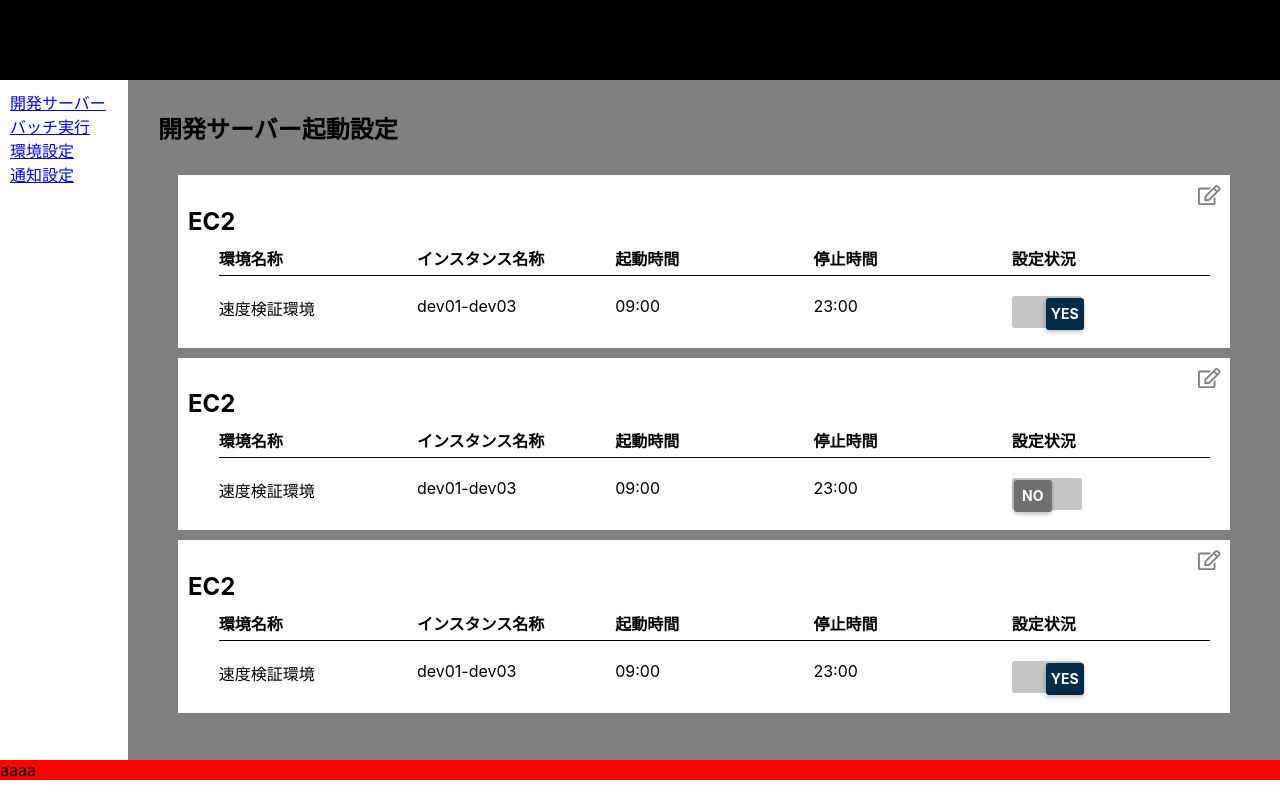
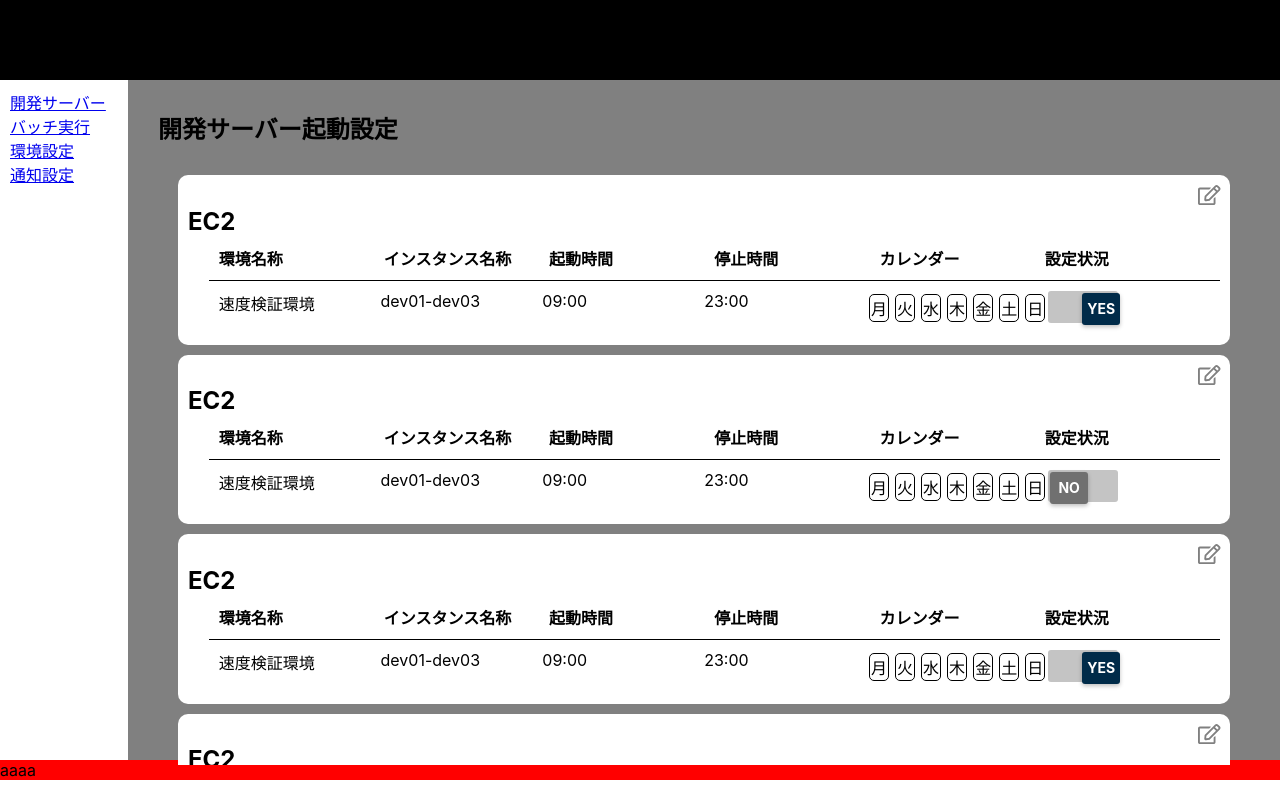
Before and after one commit to y-ytakahashi/cron_web, a React (Create React App) app: page / in a window 1280 px wide. Built offline with nearby package versions, Linux system fonts and the light colour scheme.

Commit message:
曜日表示部分の追加と配置位置の調整

```diff
--- a/src/Component/MainSetting/MainSetting.tsx
+++ b/src/Component/MainSetting/MainSetting.tsx
@@ -13,6 +13,14 @@ const setting_items = [
       uptime: "09:00",
       down_time: "23:00"
     },
+    week_days:{
+      monday:true,
+      tuesday:true,
+      wednesday:true,
+      friday:true,
+      saturday:true,
+      sunday:true
+    },
     setting_enable: true
   },
   {
@@ -24,6 +32,15 @@ const setting_items = [
       uptime: "09:00",
       down_time: "23:00"
     },
+    week_days:{
+      monday:true,
+      tuesday:true,
+      wednesday:true,
+      friday:true,
+      saturday:true,
+      sunday:true
+    },
+
     setting_enable: false
   },
   {
@@ -35,6 +52,35 @@ const setting_items = [
       uptime: "09:00",
       down_time: "23:00"
     },
+    week_days:{
+      monday:true,
+      tuesday:true,
+      wednesday:true,
+      friday:true,
+      saturday:true,
+      sunday:true
+    },
+
+    setting_enable: true
+  },
+  {
+    _id: "1",
+    category: "EC2",
+    setting_name: "速度検証環境",
+    instance_name:"dev01-dev03",
+    setting_params: {
+      uptime: "09:00",
+      down_time: "23:00"
+    },
+    week_days:{
+      monday:true,
+      tuesday:true,
+      wednesday:true,
+      friday:true,
+      saturday:true,
+      sunday:true
+    },
+
     setting_enable: true
   },
 
--- a/src/Component/MainSetting/MainSettingItem.module.scss
+++ b/src/Component/MainSetting/MainSettingItem.module.scss
@@ -2,11 +2,13 @@
 .MainSettingItem {
 
   width: 100%;
+  min-width: 800px;
 
   &__card {
     background-color: white;
     margin:10px;
     padding:10px;
+    border-radius: 10px;
 
   }
 
@@ -14,22 +16,27 @@
     display: flex;
     margin-left: 2%;
     padding:10px;
+    border-bottom: black 1px solid;
+
+    &:nth-child(3){
+      border: none;
+    }
 
   }
   &__itemTitle {
     font-weight: bold;
     flex: 1;
-    flex-basis: 80px;
+    flex-basis: 70px;
     align-items: left;
-    padding-bottom: 5px;
-    border-bottom: black 1px solid;
+    // margin: 0 20px;
 
   }
   &__itemBody {
-    // font-weight: bold;
     flex: 1;
-    flex-basis: 80px;
+    // margin: 0 20px;
+    flex-basis: 70px;
     align-items: left;
+
 
 
   }
--- a/src/Component/MainSetting/MainSettingItem.tsx
+++ b/src/Component/MainSetting/MainSettingItem.tsx
@@ -2,8 +2,10 @@ import { promises } from 'fs'
 import React, {useState} from 'react'
 import Style from './MainSettingItem.module.scss'
 import ToggleButton from '../CommonParts/ToggleButton'
+
 import { FontAwesomeIcon } from "@fortawesome/react-fontawesome";
 import * as FontAweSome from "@fortawesome/free-regular-svg-icons";
+import MainSettingWeekDay from './MainSettingWeekDay';
 
 
 const MainSettingItem = (props: any) => {
@@ -29,6 +31,7 @@ const MainSettingItem = (props: any) => {
           <div　className={Style.MainSettingItem__itemTitle}>インスタンス名称</div>
           <div　className={Style.MainSettingItem__itemTitle}>起動時間</div>
           <div　className={Style.MainSettingItem__itemTitle}>停止時間</div>
+          <div　className={Style.MainSettingItem__itemTitle}>カレンダー</div>
           <div　className={Style.MainSettingItem__itemTitle}>設定状況</div>
         </div>
         <div className={Style.MainSettingItem__body}>
@@ -48,6 +51,9 @@ const MainSettingItem = (props: any) => {
               )
             })
           }
+          <div className={Style.MainSettingItem__itemBody}>
+            <MainSettingWeekDay/>
+          </div>
           <div　className={Style.MainSettingItem__itemBody}>
             <ToggleButton
               selected={selected}
--- /dev/null
+++ b/src/Component/MainSetting/MainSettingWeekDay.module.scss
@@ -0,0 +1,15 @@
+
+.MSWeel {
+  width: 100%;
+  height: 100%;
+
+  &__Wrap {
+    display: flex;
+  }
+  &__day {
+    margin:3px;
+    padding: 1px;
+    border: black 1px solid;
+    border-radius: 5px;
+  }
+}
--- /dev/null
+++ b/src/Component/MainSetting/MainSettingWeekDay.tsx
@@ -0,0 +1,26 @@
+import React from 'react'
+import Style from './MainSettingWeekDay.module.scss'
+
+const MainSettingWeekDay = () => {
+  return (
+    <div className={Style.MSWeel}>
+      <div className={Style.MSWeel__Wrap}>
+        <div className={Style.MSWeel__day}>月</div>
+        <div className={Style.MSWeel__day}>火</div>
+        <div className={Style.MSWeel__day}>水</div>
+        <div className={Style.MSWeel__day}>木</div>
+        <div className={Style.MSWeel__day}>金</div>
+        <div className={Style.MSWeel__day}>土</div>
+        <div className={Style.MSWeel__day}>日</div>
+
+      </div>
+    </div>
+    // <div className={Style.MSWeel}>
+    //   {/* <div className={Style.MSWeekWrap}>
+    //     カレンダーモジュールやでー
+    //   </div> */}
+    // </div>
+  )
+}
+
+export default MainSettingWeekDay
```
